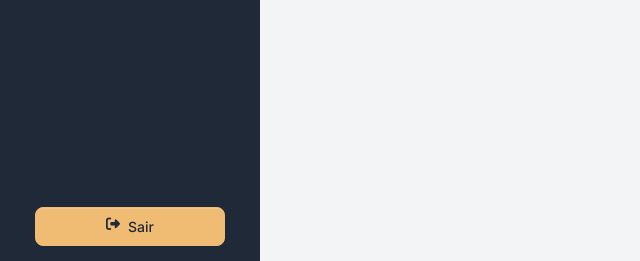
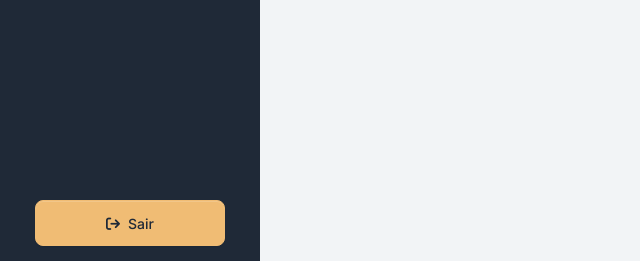
Before and after one commit to bnigno/gestao_cursos, a Django app: page /alunos/cadastrar/ in a window 1280 px wide. Shown: the part 539-800 px from the top of the page, without its empty margins (0-640 px from the left). Run offline with Django 4.2, Linux system fonts and the light colour scheme; some libraries are stand-ins or nearby versions.

Commit message:
Ajusta sidebar

```diff
--- a/templates/includes/sidebar.html
+++ b/templates/includes/sidebar.html
@@ -93,11 +93,11 @@
                       </a>
                   </li>
                   <li class="nav-item">
-                      <a target="_blank"
-                         href="{% url 'logout' %}"
-                         class="btn btn-secondary d-flex align-items-center justify-content-center btn-upgrade-pro">
+                      <a
+                              href="{% url 'logout' %}"
+                              class="btn btn-secondary d-flex align-items-center justify-content-center btn-upgrade-pro">
                   <span class="sidebar-icon d-inline-flex align-items-center justify-content-center">
-                      <i class="icon icon-xs me-2 fa-solid fa-right-from-bracket"></i>
+                      <i class="icon icon-xs me-2 mt-2 fa-solid fa-arrow-right-from-bracket"></i>
                   </span>
                           <span>Sair</span>
                       </a>
```
